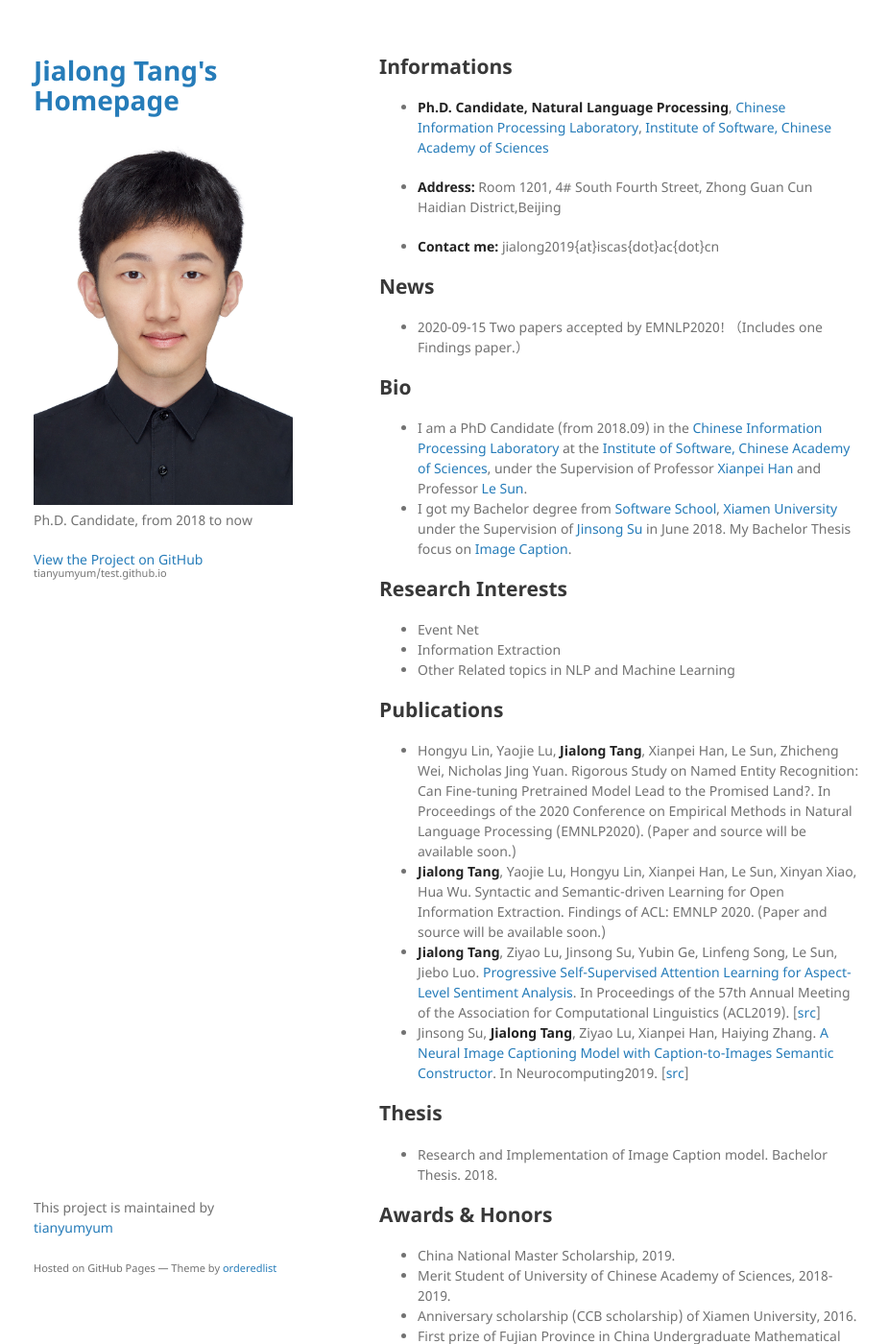
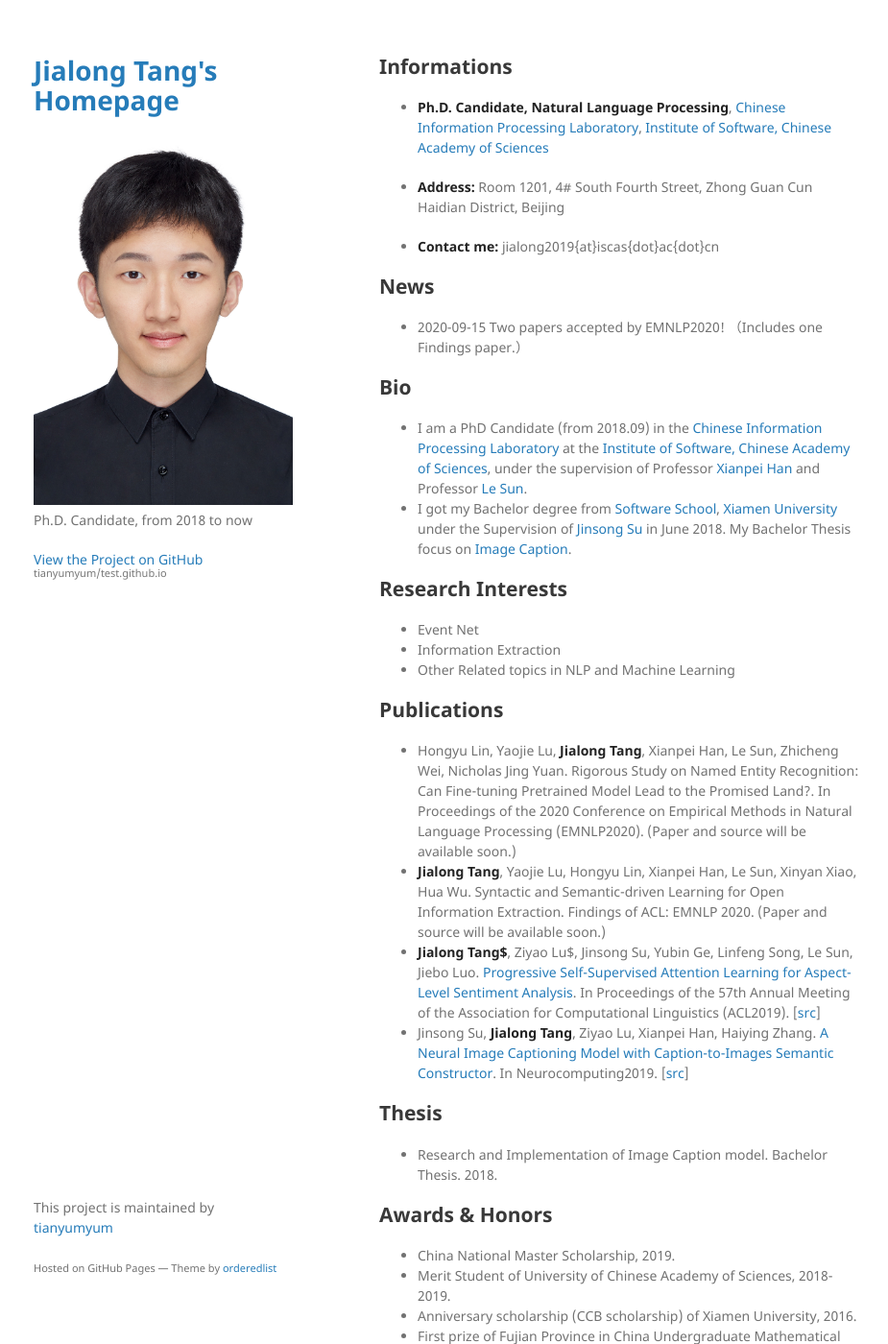
Before and after one commit to tianyumyum/test.github.io, a Jekyll site: the page built from index.md, in a window 1280 px wide and 1400 px high. Shown: the whole window at 96% size, without its empty margins (175-1100 px from the left). Built offline with Jekyll 4.4.1, drawn with Linux system fonts in a browser that asks for light colours; our own code applies the rules of GitHub Pages for plain Markdown files.

```diff
--- a/index.md
+++ b/index.md
@@ -7,7 +7,7 @@ layout: default
 [Chinese Information Processing Laboratory](http://www.icip.org.cn/),
 [Institute of Software, Chinese Academy of Sciences](http://www.iscas.ac.cn/)
 
-*   **Address:** Room 1201, 4#  South  Fourth Street, Zhong Guan Cun Haidian District,Beijing
+*   **Address:** Room 1201, 4#  South  Fourth Street, Zhong Guan Cun Haidian District, Beijing
 
 *   **Contact me:** jialong2019{at}iscas{dot}ac{dot}cn
 
@@ -17,7 +17,7 @@ layout: default
 
 ## Bio
 
-*   I am a PhD Candidate (from 2018.09) in the [Chinese Information Processing Laboratory](http://www.icip.org.cn/) at the [Institute of Software, Chinese Academy of Sciences](http://www.iscas.ac.cn/), under the Supervision of Professor [Xianpei Han](http://www.icip.org.cn/team/hanxianpei/) and Professor [Le Sun](http://www.icip.org.cn/index.php/team/sunle/).
+*   I am a PhD Candidate (from 2018.09) in the [Chinese Information Processing Laboratory](http://www.icip.org.cn/) at the [Institute of Software, Chinese Academy of Sciences](http://www.iscas.ac.cn/), under the supervision of Professor [Xianpei Han](http://www.icip.org.cn/team/hanxianpei/) and Professor [Le Sun](http://www.icip.org.cn/index.php/team/sunle/).
 *   I got my Bachelor degree from [Software School](http://software.xmu.edu.cn/), [Xiamen University](https://www.xmu.edu.cn/) under the Supervision of [Jinsong Su](https://cdmc.xmu.edu.cn/info/1010/1054.htm) in June 2018. My Bachelor Thesis focus on [Image Caption](https://www.sciencedirect.com/science/article/pii/S0925231219311312).
 
 ## Research Interests
@@ -30,7 +30,7 @@ layout: default
 
 *   Hongyu Lin, Yaojie Lu, **Jialong Tang**, Xianpei Han, Le Sun, Zhicheng Wei, Nicholas Jing Yuan. Rigorous Study on Named Entity Recognition: Can Fine-tuning Pretrained Model Lead to the Promised Land?. In Proceedings of the 2020 Conference on Empirical Methods in Natural Language Processing (EMNLP2020). (Paper and source will be available soon.)
 *   **Jialong Tang**, Yaojie Lu, Hongyu Lin, Xianpei Han, Le Sun, Xinyan Xiao, Hua Wu. Syntactic and Semantic-driven Learning for Open Information Extraction. Findings of ACL: EMNLP 2020. (Paper and source will be available soon.)
-*   **Jialong Tang**, Ziyao Lu, Jinsong Su, Yubin Ge, Linfeng Song, Le Sun, Jiebo Luo. [Progressive Self-Supervised Attention Learning for Aspect-Level Sentiment Analysis](https://www.aclweb.org/anthology/P19-1053.pdf). In Proceedings of the 57th Annual Meeting of the Association for Computational Linguistics (ACL2019). \[[src](https://github.com/TangJiaLong/PSSAttention)\]
+*   **Jialong Tang$**, Ziyao Lu$, Jinsong Su, Yubin Ge, Linfeng Song, Le Sun, Jiebo Luo. [Progressive Self-Supervised Attention Learning for Aspect-Level Sentiment Analysis](https://www.aclweb.org/anthology/P19-1053.pdf). In Proceedings of the 57th Annual Meeting of the Association for Computational Linguistics (ACL2019). \[[src](https://github.com/TangJiaLong/PSSAttention)\]
 *   Jinsong Su, **Jialong Tang**, Ziyao Lu, Xianpei Han, Haiying Zhang. [A Neural Image Captioning Model with Caption-to-Images Semantic Constructor](https://www.sciencedirect.com/science/article/pii/S0925231219311312). In Neurocomputing2019. \[[src](https://github.com/TangJiaLong/ICSemanticReConstructor)\]
 
 ## Thesis
```
